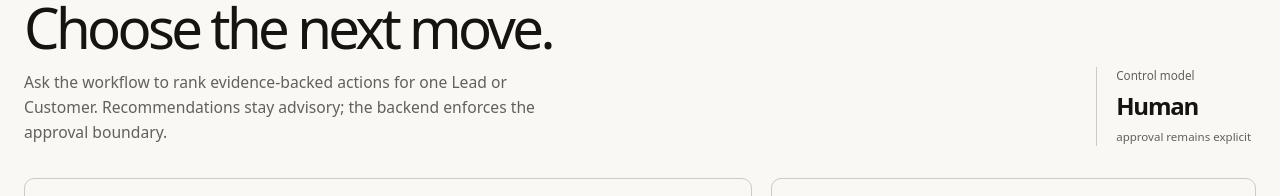
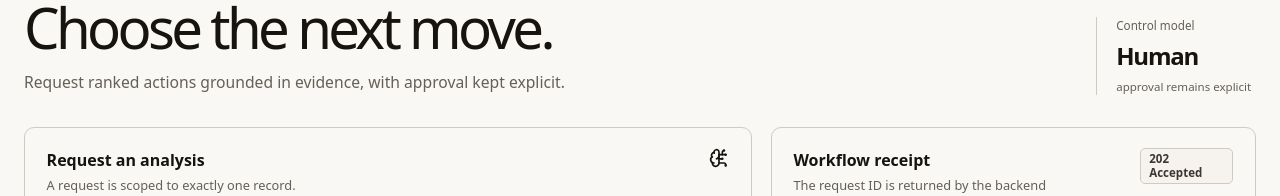
Before and after one commit to tuananh-developer/crm-automation-frontend, a Next.js app: page /next-best-actions in a window 1280 px wide. Shown: the part 121-317 px from the top of the page. Built offline with nearby package versions, Linux system fonts and the light colour scheme; no server answers; a web font is replaced by a local one.

Commit message:
style(ui): tighten workflow screen introductions

```diff
--- a/app/next-best-actions/page.tsx
+++ b/app/next-best-actions/page.tsx
@@ -87,7 +87,7 @@ export default function NextBestActionsPage() {
           <div className={styles.screenHeadCopy}>
             <h1 className={styles.screenTitle}>Choose the next move.</h1>
             <p className={styles.screenDescription}>
-              Ask the workflow to rank evidence-backed actions for one Lead or Customer. Recommendations stay advisory; the backend enforces the approval boundary.
+              Request ranked actions grounded in evidence, with approval kept explicit.
             </p>
           </div>
           <div className={styles.headMetric}>
```
